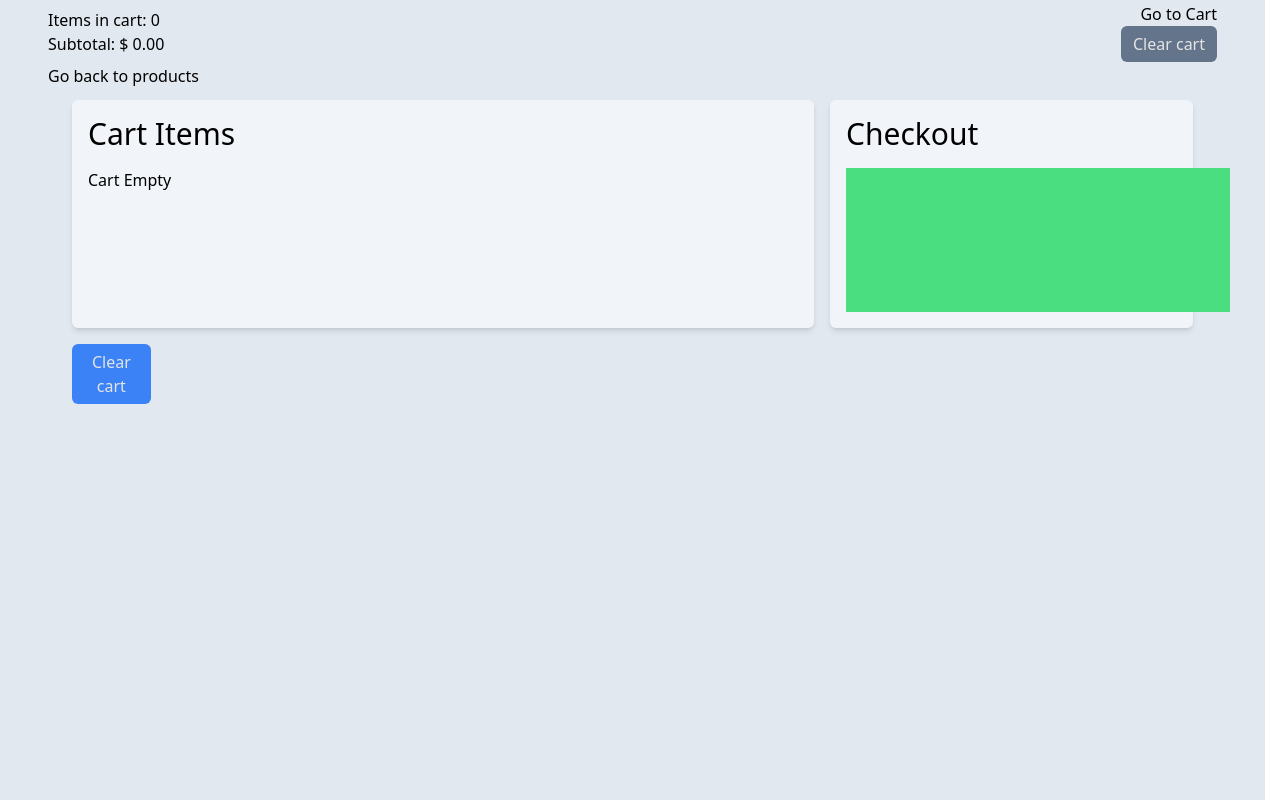
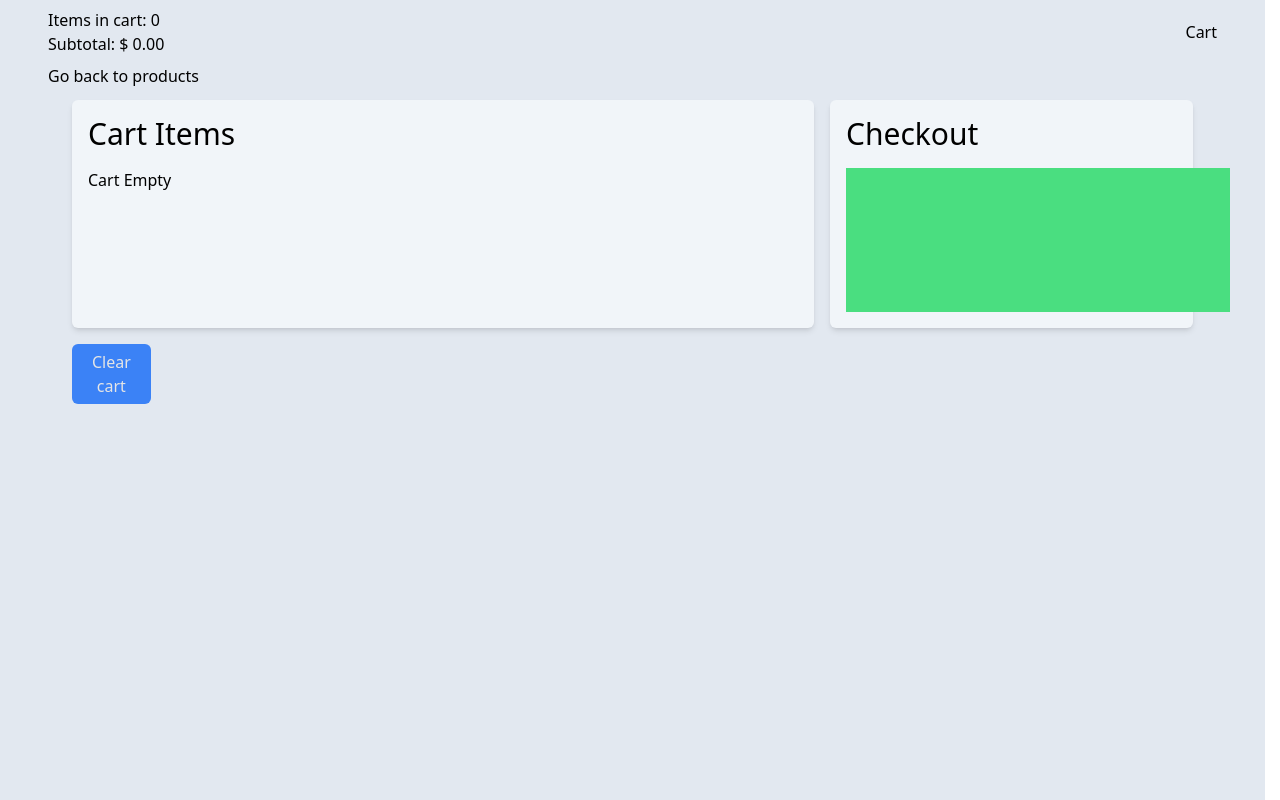
Before and after one commit to Git-Darkmoon/Redux-cartInterview, a React (Vite) app: page /cart in a window 1280 px wide. Built offline with nearby package versions, Linux system fonts and the light colour scheme.

Commit message:
styled: some minor fixes.

```diff
--- a/src/components/Navbar.tsx
+++ b/src/components/Navbar.tsx
@@ -1,10 +1,8 @@
 import { Link } from "react-router-dom"
-import { clearCart } from "../features/cart/cartSlice"
-import { useAppDispatch, useAppSelector } from "../hooks"
+import { useAppSelector } from "../hooks"
 
 function Navbar() {
   const { cartItems, total } = useAppSelector((store) => store.cart)
-  const dispatch = useAppDispatch()
 
   return (
     <div className="h-16 flex items-center justify-between w-full">
@@ -17,14 +15,8 @@ function Navbar() {
           className="cursor-pointer hover:underline underline-offset-2"
           to="/cart"
         >
-          Go to Cart
+          Cart
         </Link>
-        <button
-          onClick={() => dispatch(clearCart())}
-          className="bg-slate-500 text-neutral-200 px-3 py-1.5 rounded-md hover:bg-slate-600 active:scale-90 transition"
-        >
-          Clear cart
-        </button>
       </div>
     </div>
   )
```
